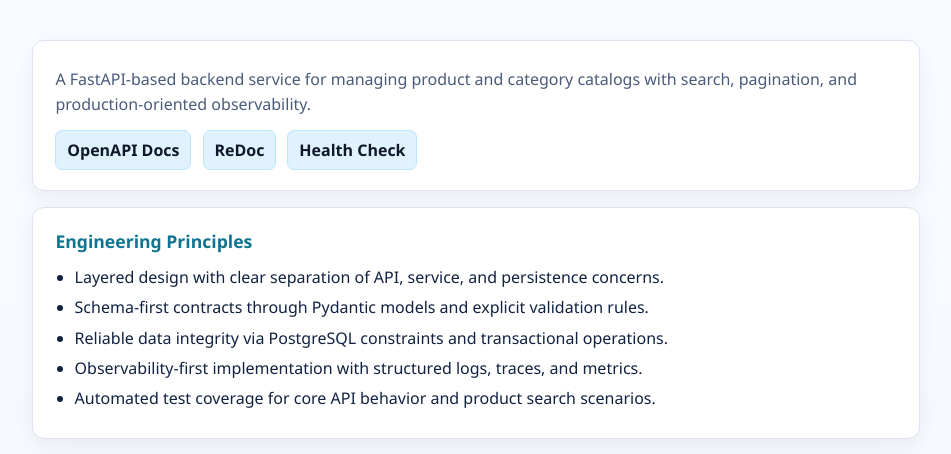
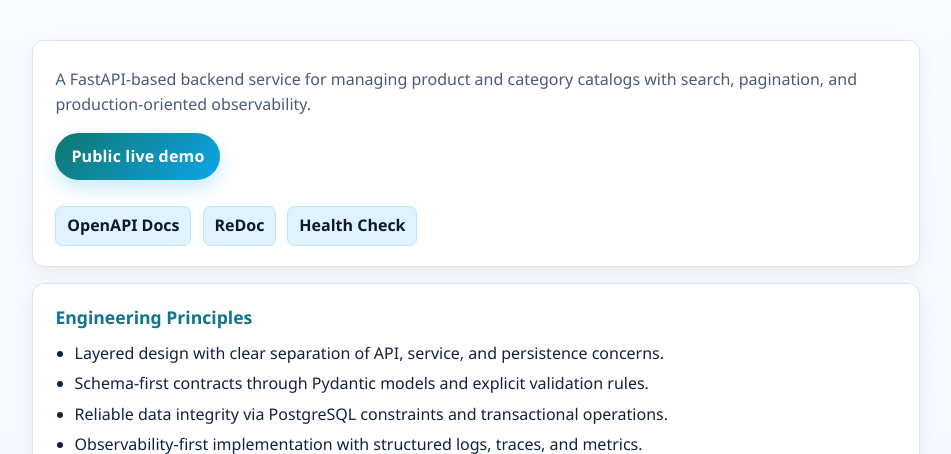
Before and after one commit to vlantonov/CommerceSystemDemo, a Python web app: template app/templates/index.html in a window 1280 px wide. Shown: the top 454 px of the page, without its empty margins (164-1115 px from the left). Run offline with Jinja, Linux system fonts and the light colour scheme; the template is opened without the code that fills it, so the values that code supplies are empty.

Commit message:
feat: add public live demo banner to homepage
- add prominent CTA link to Render demo
- style banner in project homepage card
- keep existing docs and health links intact

```diff
--- a/app/templates/index.html
+++ b/app/templates/index.html
@@ -81,6 +81,25 @@
             font-size: 0.92rem;
         }
 
+        .live-demo {
+            display: inline-flex;
+            align-items: center;
+            gap: 0.5rem;
+            margin: 0.65rem 0 0.8rem;
+            padding: 0.7rem 1rem;
+            border-radius: 999px;
+            background: linear-gradient(135deg, #0f766e, #0ea5e9);
+            color: #ffffff;
+            text-decoration: none;
+            font-weight: 700;
+            letter-spacing: 0.01em;
+            box-shadow: 0 8px 20px rgba(14, 165, 233, 0.22);
+        }
+
+        .live-demo:hover {
+            filter: brightness(1.03);
+        }
+
         .links {
             display: flex;
             flex-wrap: wrap;
@@ -111,6 +130,9 @@
                 A FastAPI-based backend service for managing product and category catalogs with
                 search, pagination, and production-oriented observability.
             </p>
+            <a class="live-demo" href="https://commercesystemdemo.onrender.com/" target="_blank" rel="noreferrer">
+                Public live demo
+            </a>
             <div class="links">
                 <a href="/docs">OpenAPI Docs</a>
                 <a href="/redoc">ReDoc</a>
```
